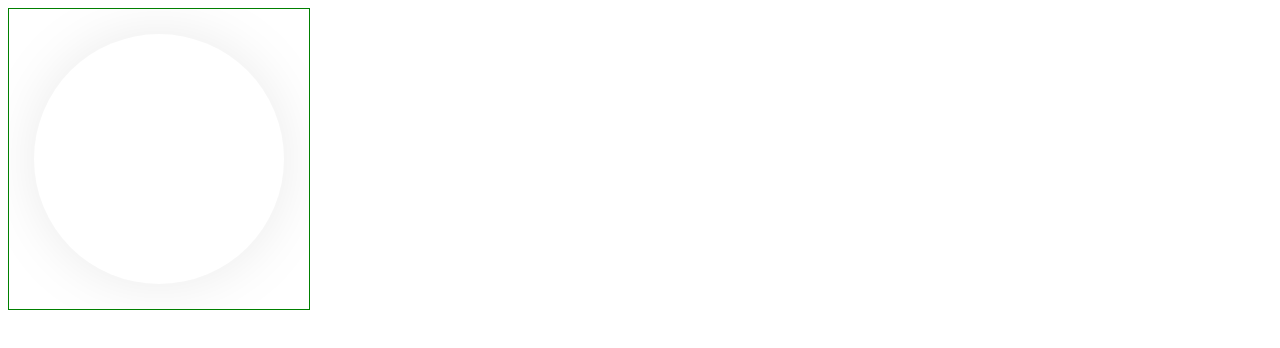
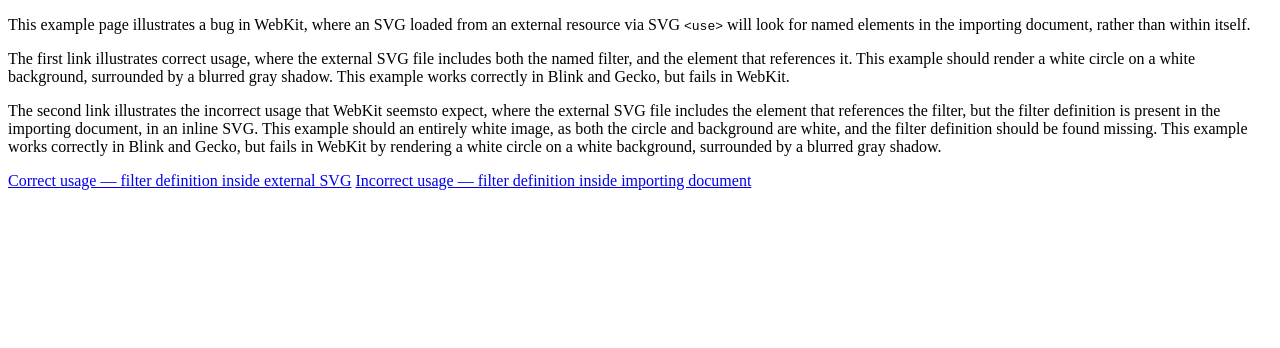
Before and after one commit to sgomes/external-svg-with-filter, a plain HTML site: page index.html in a window 1280 px wide. Drawn offline with Linux system fonts and the light colour scheme.

Commit message:
Add correct and incorrect usage

```diff
--- a/index.html
+++ b/index.html
@@ -6,13 +6,28 @@
   </head>
 
   <body>
-		<svg
-			width="300"
-			height="300"
-			style="border: 1px solid green;"
-			xmlns="http://www.w3.org/2000/svg"
-		>
-			<use href="external.svg#circle" />
-		</svg>
+		<p>
+			This example page illustrates a bug in WebKit, where an SVG loaded from an external resource
+			via SVG <code>&lt;use&gt;</code> will look for named elements in the importing document,
+			rather than within itself.
+		</p>
+		<p>
+			The first link illustrates correct usage, where the external SVG file includes both the named
+			filter, and the element that references it. This example should render a white circle on a
+			white background, surrounded by a blurred gray shadow. This example works correctly in Blink
+			and Gecko, but fails in WebKit.
+		</p>
+		<p>
+			The second link illustrates the incorrect usage that WebKit seemsto expect, where the external
+			SVG file includes the element that references the filter, but the filter definition is
+			present in the importing document, in an inline SVG. This example should an entirely white
+			image, as both the circle and background are white, and the filter definition should be found
+			missing. This example works correctly in Blink and Gecko, but fails in WebKit by rendering
+			a white circle on a	white background, surrounded by a blurred gray shadow.
+		</p>
+		<p>
+			<a href="correct.html">Correct usage — filter definition inside external SVG</a>
+			<a href="incorrect.html">Incorrect usage — filter definition inside importing document</a>
+		</p>
   </body>
 </html>
```
Also changed, not shown: correct.html (added, +18 -0 lines), incorrect.html (added, +33 -0 lines), incorrect-external.svg (added).
